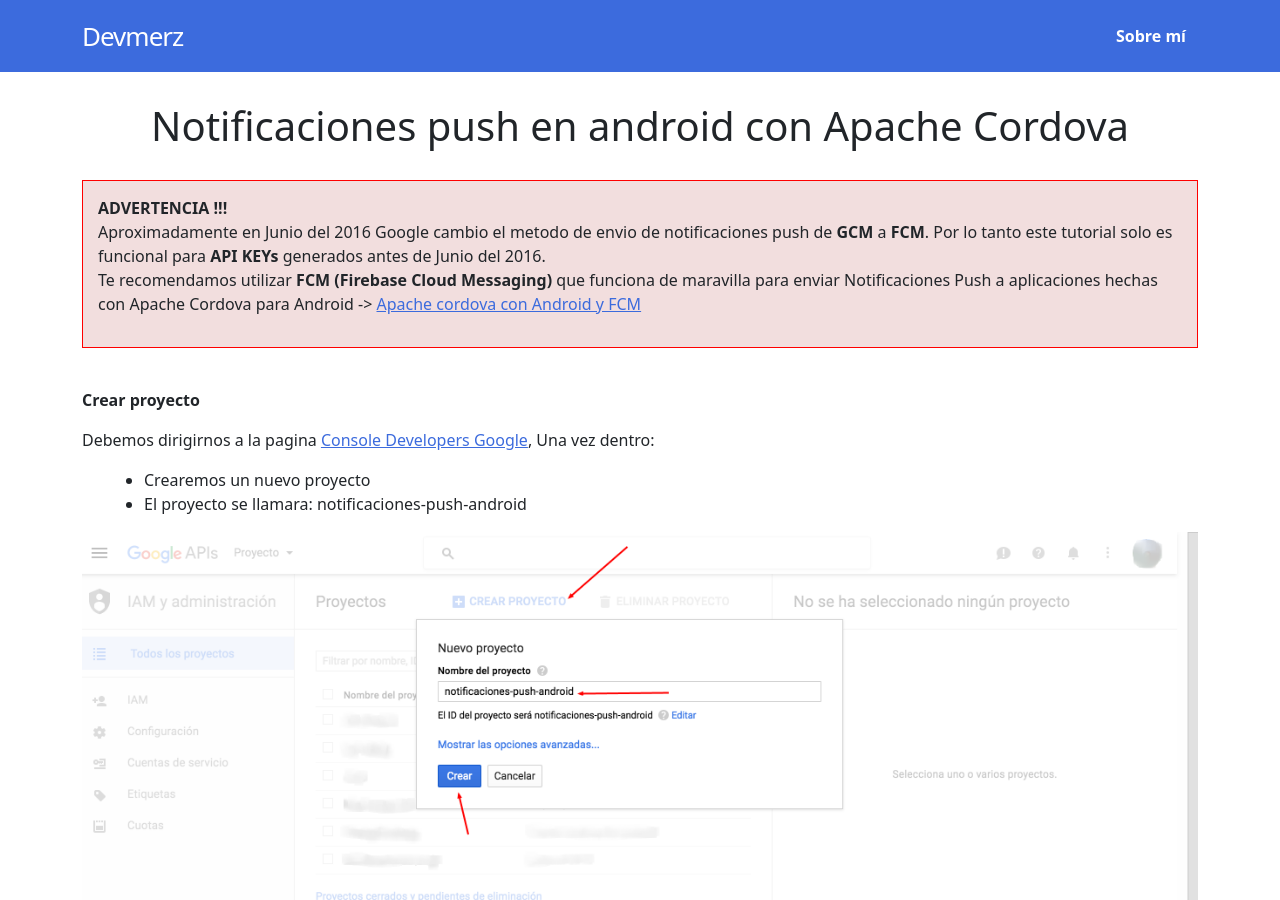
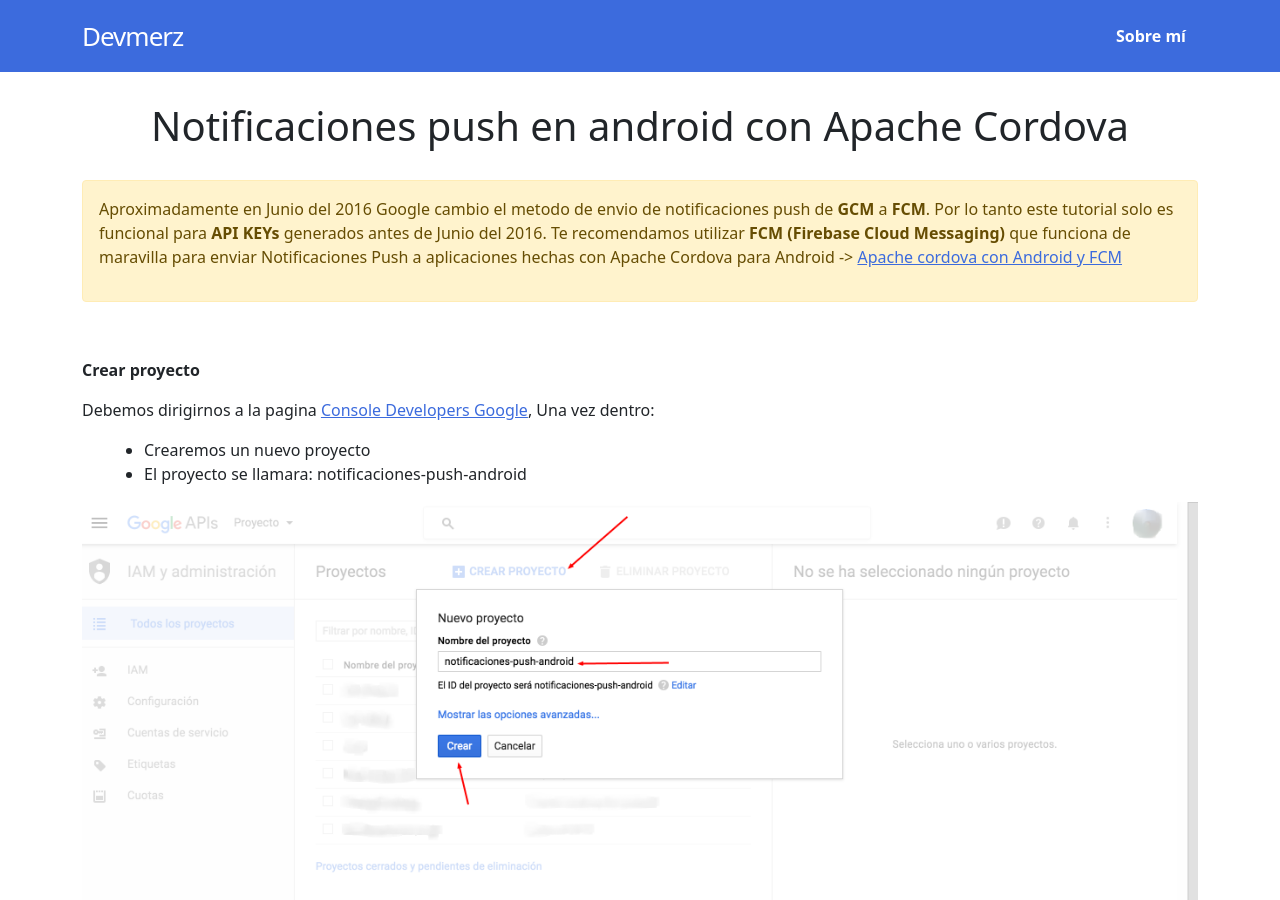
Before and after one commit to devmerz/devmerz.github.io, a Jekyll site: the page built from _posts/2016-08-10-notificaciones-push-en-android-apache-cordova.markdown, in a window 1280 px wide and 900 px high. Built offline with Jekyll 4.4.1, drawn with Linux system fonts in a browser that asks for light colours; comment, search, counter and statistics services are not loaded.

Commit message:
change text alert

```diff
--- a/_posts/2016-08-10-notificaciones-push-en-android-apache-cordova.markdown
+++ b/_posts/2016-08-10-notificaciones-push-en-android-apache-cordova.markdown
@@ -5,15 +5,13 @@ categories: android apache cordova notificaciones push
 permalink: :title
 ---
 
-<div style="border:1px solid red; background: #F2DEDE; padding:15px;">
-<strong>ADVERTENCIA !!!</strong>
-<p>
-Aproximadamente en Junio del 2016 Google cambio el metodo de envio
-de notificaciones push de <strong>GCM</strong> a <strong>FCM</strong>. Por lo tanto este tutorial solo es
-funcional para <strong>API KEYs</strong> generados antes de Junio del 2016.
-<br/>
-Te recomendamos utilizar <strong>FCM (Firebase Cloud Messaging)</strong> que funciona de maravilla para enviar Notificaciones Push a aplicaciones hechas con Apache Cordova para Android -> <a href="https://devmerz.github.io/notificaciones-push-android-apache-cordova-fcm" target="_blank">Apache cordova con Android y FCM</a>
-</p>
+<div class="alert alert-warning">
+    <p>
+    Aproximadamente en Junio del 2016 Google cambio el metodo de envio
+    de notificaciones push de <strong>GCM</strong> a <strong>FCM</strong>. Por lo tanto este tutorial solo es
+    funcional para <strong>API KEYs</strong> generados antes de Junio del 2016.
+    Te recomendamos utilizar <strong>FCM (Firebase Cloud Messaging)</strong> que funciona de maravilla para enviar Notificaciones Push a aplicaciones hechas con Apache Cordova para Android -> <a href="https://devmerz.github.io/notificaciones-push-android-apache-cordova-fcm" target="_blank">Apache cordova con Android y FCM</a>
+    </p>
 </div>
 
 <br/>
--- a/_posts/2016-09-22-notificaciones-push-android-apache-cordova-fcm.markdown
+++ b/_posts/2016-09-22-notificaciones-push-android-apache-cordova-fcm.markdown
@@ -5,8 +5,10 @@ categories: apache cordova android notificaciones push fcm gcm Firebase Cloud Me
 permalink: :title
 ---
 
-(Ultima actualización de este post: 05/06/2021) <br />
-Los procedimientos mostrados en este articulo ya no funcionan debido a que el plugin utilizado ha dejado de tener soporte, tenemos una <a href="https://devmerz.github.io/notificaciones-push-apache-cordova-fcm-android-2021">Version actualizada del tutorial acá.</a>
+<div class="alert alert-warning">
+  (Ultima actualización de este post: 05/06/2021) <br />
+  Los procedimientos mostrados en este articulo ya no funcionan debido a que el plugin utilizado ha dejado de tener soporte, tenemos una <a href="https://devmerz.github.io/notificaciones-push-apache-cordova-fcm-android-2021">Version actualizada del tutorial acá.</a>
+</div>
 
 <br />
 
--- a/index.html
+++ b/index.html
@@ -16,7 +16,7 @@ layout: default
                 {{ post.title }}
             </a>
             </h2>
-            {{ post.excerpt }}
+            {{ post.excerpt | truncatewords: 2050}}
         </li>
         {% endfor %}
     </ul>
```
